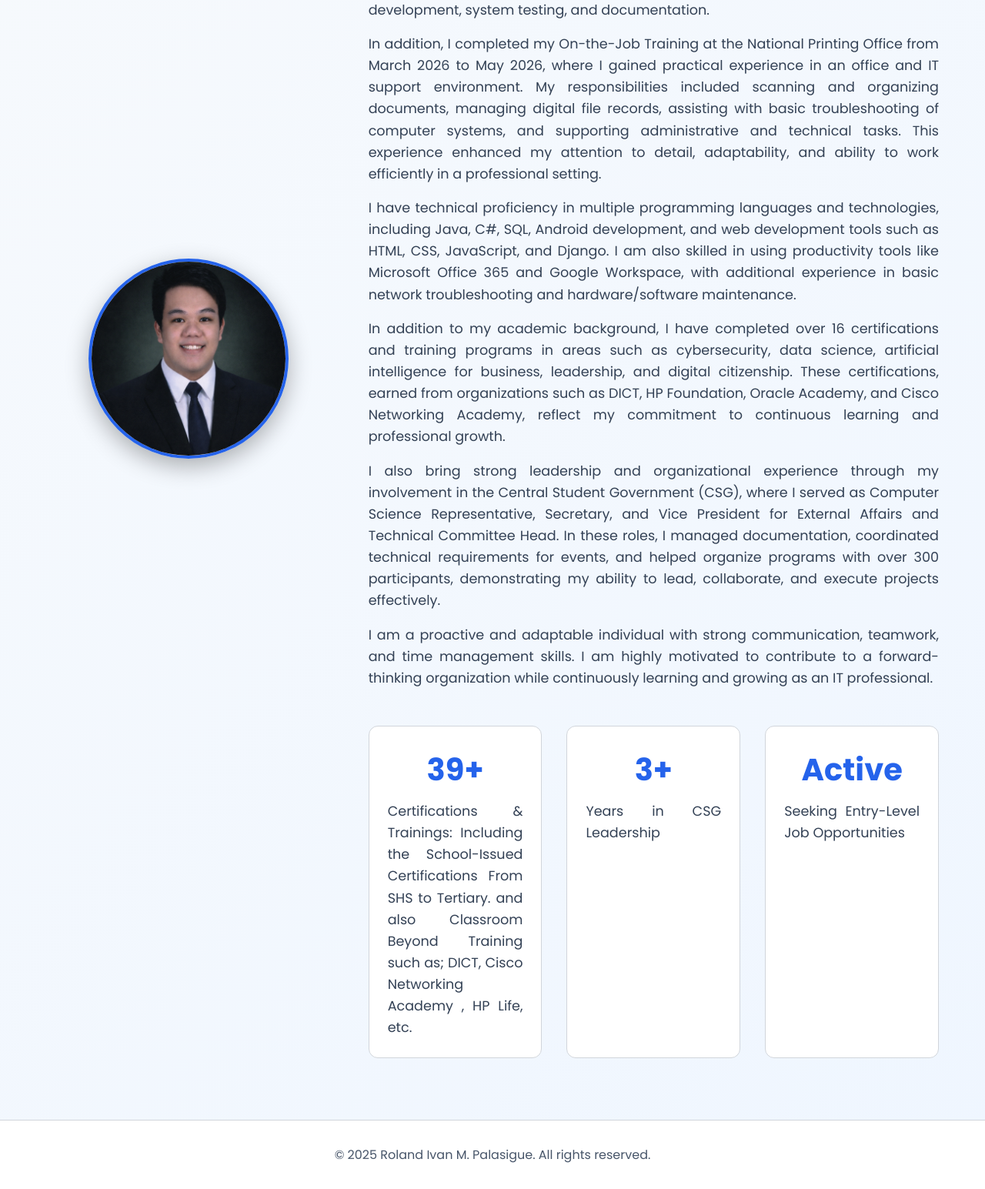
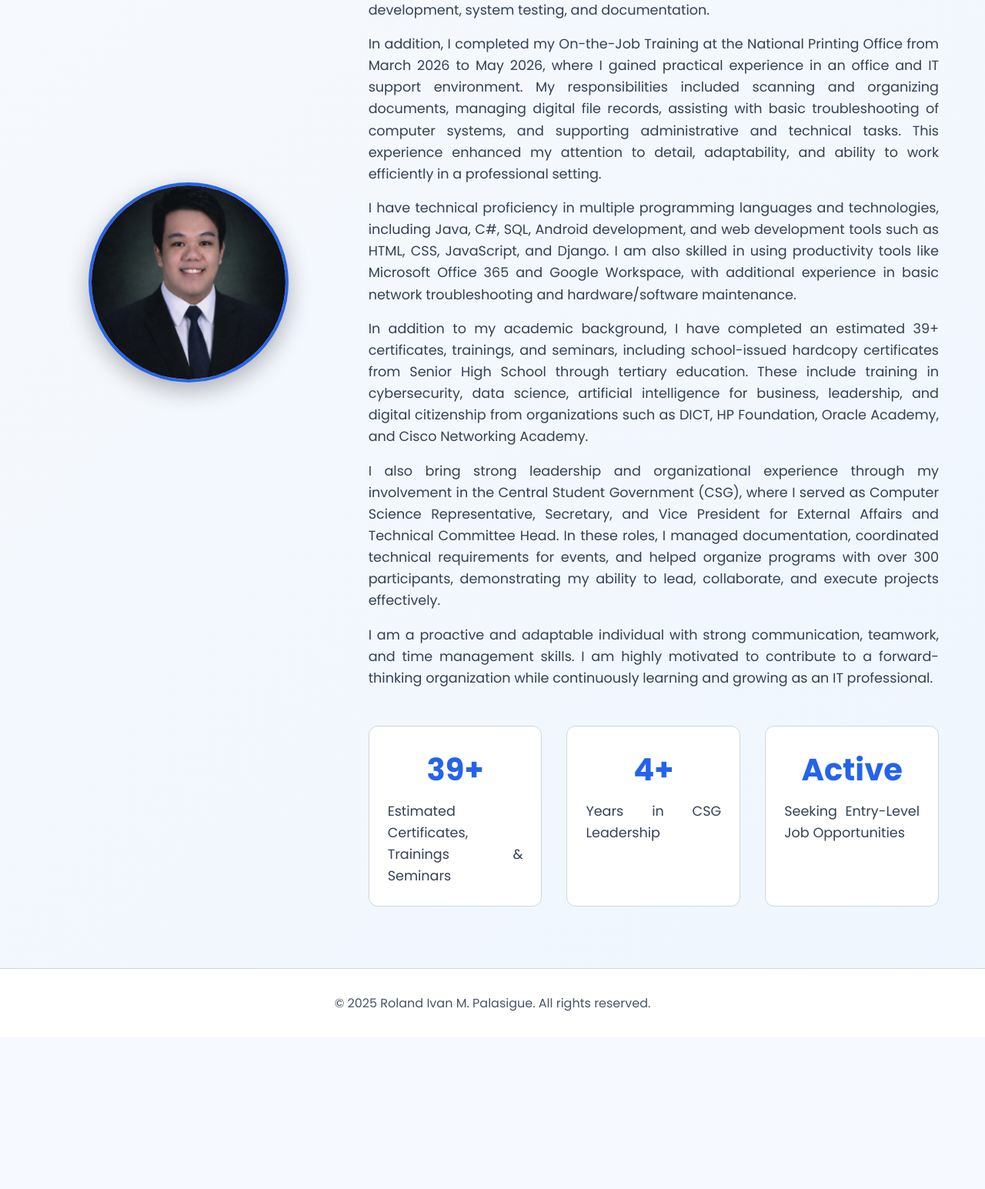
Before and after one commit to ivanzkiee/portfolioroland.io, a Django app: template portfolio/templates/portfolio/about.html in a window 1280 px wide. Shown: the part 839-2384 px from the top of the page at 77% size. After the commit the page ends 2153 px from the top, so only its background shows below. Run offline with Django 4.2, Linux system fonts and the light colour scheme; the template is opened without the code that fills it, so the values that code supplies are empty.

Commit message:
Update about.html

```diff
--- a/portfolio/templates/portfolio/about.html
+++ b/portfolio/templates/portfolio/about.html
@@ -38,7 +38,7 @@
                     I have technical proficiency in multiple programming languages and technologies, including Java, C#, SQL, Android development, and web development tools such as HTML, CSS, JavaScript, and Django. I am also skilled in using productivity tools like Microsoft Office 365 and Google Workspace, with additional experience in basic network troubleshooting and hardware/software maintenance.
                 </p>
                 <p>
-                    In addition to my academic background, I have completed over 16 certifications and training programs in areas such as cybersecurity, data science, artificial intelligence for business, leadership, and digital citizenship. These certifications, earned from organizations such as DICT, HP Foundation, Oracle Academy, and Cisco Networking Academy, reflect my commitment to continuous learning and professional growth.
+                    In addition to my academic background, I have completed an estimated 39+ certificates, trainings, and seminars, including school-issued hardcopy certificates from Senior High School through tertiary education. These include training in cybersecurity, data science, artificial intelligence for business, leadership, and digital citizenship from organizations such as DICT, HP Foundation, Oracle Academy, and Cisco Networking Academy.
                 </p>
                 <p>
                     I also bring strong leadership and organizational experience through my involvement in the Central Student Government (CSG), where I served as Computer Science Representative, Secretary, and Vice President for External Affairs and Technical Committee Head. In these roles, I managed documentation, coordinated technical requirements for events, and helped organize programs with over 300 participants, demonstrating my ability to lead, collaborate, and execute projects effectively.
@@ -49,10 +49,10 @@
                 <div class="about-stats">
                     <div class="stat-item">
                         <h3>39+</h3>
-                        <p>Certifications & Trainings: Including the School-Issued Certifications From SHS to Tertiary. and also Classroom Beyond Training such as; DICT, Cisco Networking Academy , HP Life, etc.</p>
+                        <p>Estimated Certificates, Trainings & Seminars</p>
                     </div>
                     <div class="stat-item">
-                        <h3>3+</h3>
+                        <h3>4+</h3>
                         <p>Years in CSG Leadership</p>
                     </div>
                     <div class="stat-item">
```
